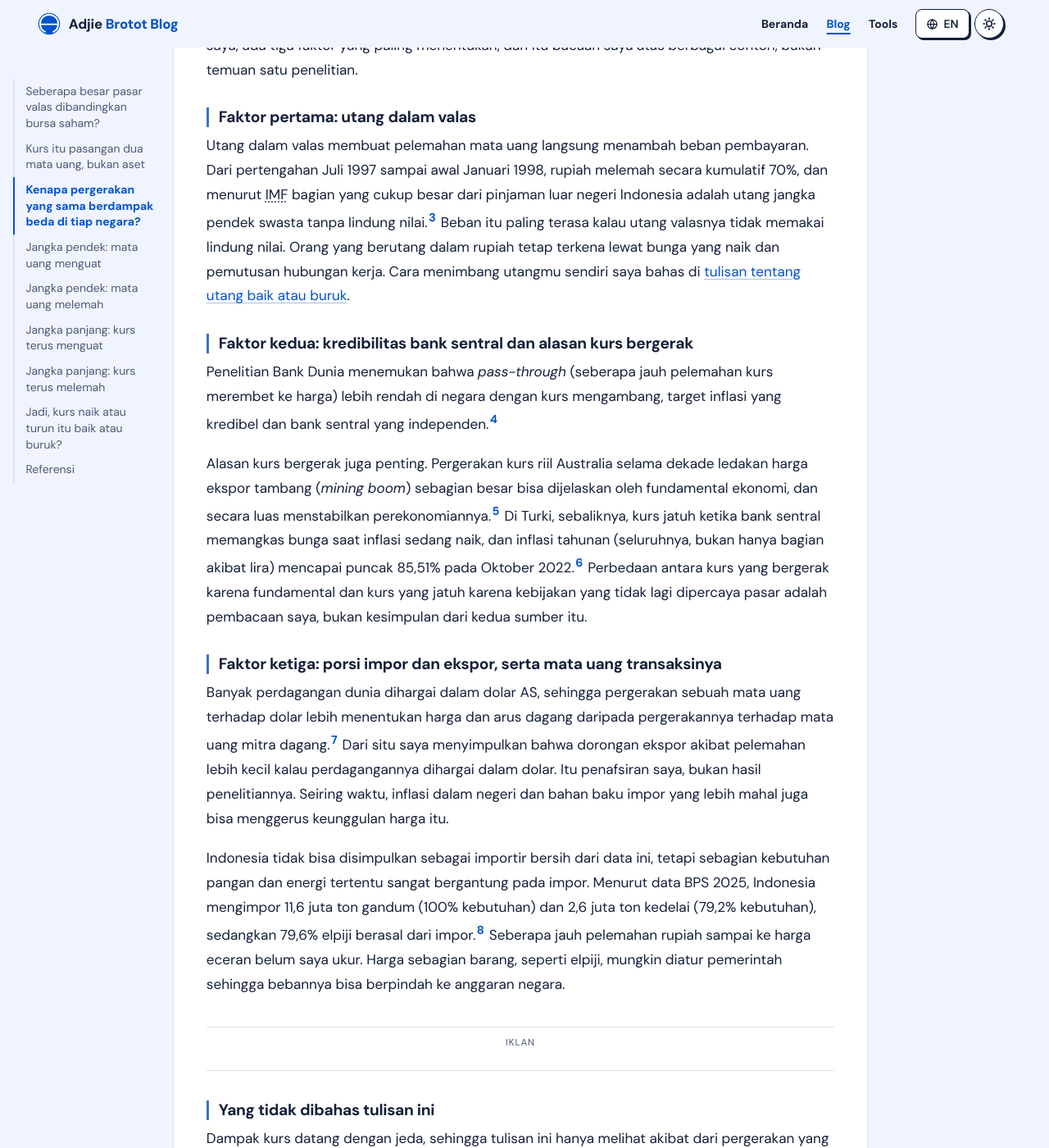
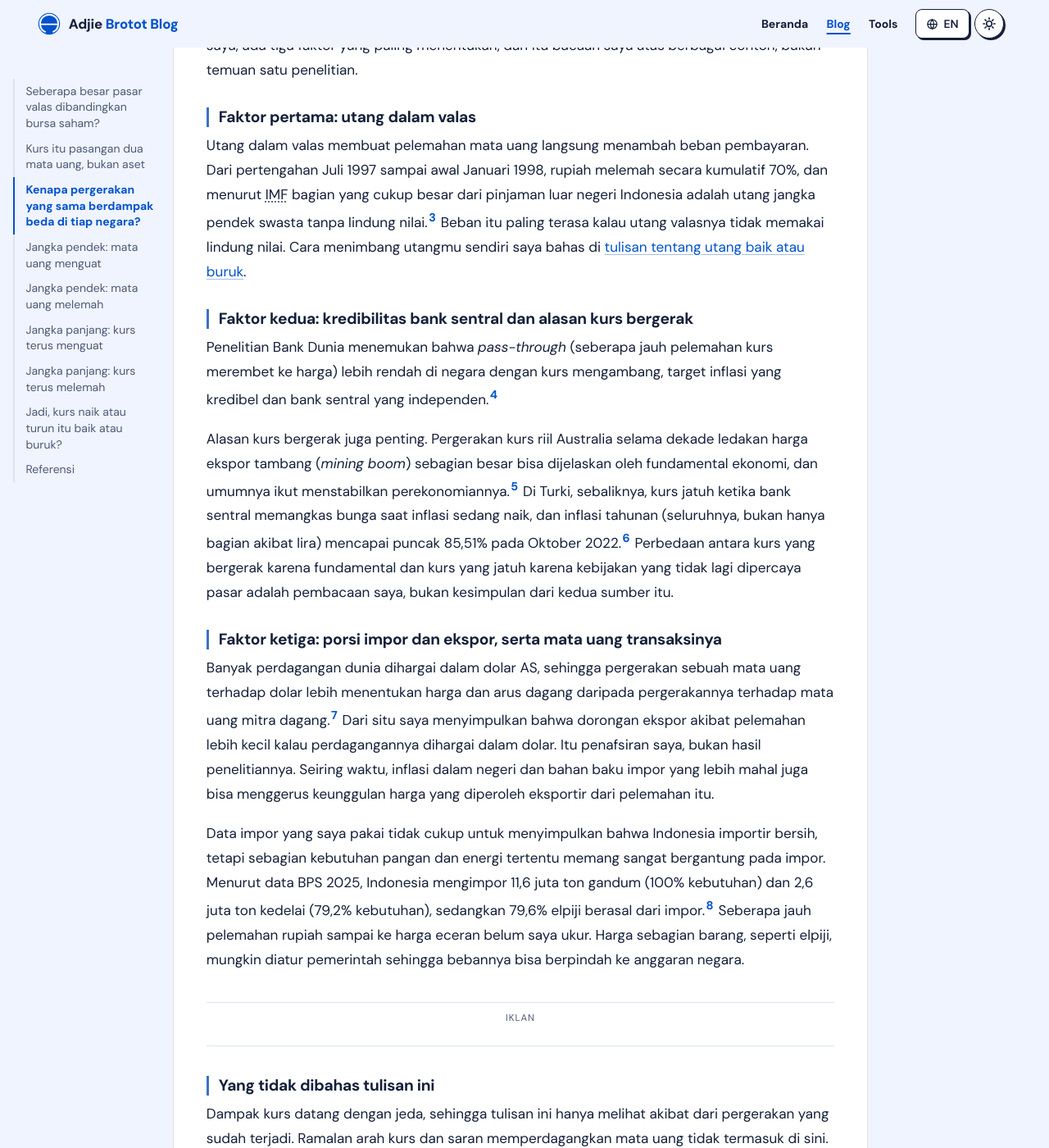
Before and after one commit to adjiebrotot/blog, a Jekyll site: the page built from id/_posts/2026-11-19-dampak-kurs-rupiah-ke-kehidupan-sehari-hari.md, in a window 1280 px wide and 1400 px high, scrolled down 3462 px. Shown: the whole window at 82% size. Built offline with Jekyll 4.4.1, drawn with Linux system fonts in a browser that asks for light colours; some of the changed text lies outside the part shown.

Commit message:
ID currency post: apply evaluator style suggestions
Co-Authored-By: Claude Opus 5.5 <noreply@anthropic.com>
Claude-Session: https://claude.ai/code/session_01QpNtMjjaPMKBfbsDosoiJb

```diff
--- a/id/_posts/2026-11-19-dampak-kurs-rupiah-ke-kehidupan-sehari-hari.md
+++ b/id/_posts/2026-11-19-dampak-kurs-rupiah-ke-kehidupan-sehari-hari.md
@@ -44,19 +44,19 @@ Satu pergerakan kurs bisa nyaris tak terasa di satu negara dan menghantam negara
 
 ### Faktor pertama: utang dalam valas
 
-Utang dalam valas membuat pelemahan mata uang langsung menambah beban pembayaran. Dari pertengahan Juli 1997 sampai awal Januari 1998, rupiah melemah secara kumulatif 70%, dan menurut IMF bagian yang cukup besar dari pinjaman luar negeri Indonesia adalah utang jangka pendek swasta tanpa lindung nilai.[^imf] Beban itu paling terasa kalau utang valasnya tidak memakai lindung nilai. Orang yang berutang dalam rupiah tetap terkena lewat bunga yang naik dan pemutusan hubungan kerja. Cara menimbang utangmu sendiri saya bahas di [tulisan tentang utang baik atau buruk](/id/utang-baik-atau-buruk/).
+Utang dalam valas membuat pelemahan mata uang langsung menambah beban pembayaran. Dari pertengahan Juli 1997 sampai awal Januari 1998, rupiah melemah secara kumulatif 70%, dan menurut IMF bagian yang cukup besar dari pinjaman luar negeri Indonesia adalah utang jangka pendek swasta tanpa lindung nilai.[^imf] Beban itu paling terasa kalau utang valasnya tidak memakai lindung nilai. Cara menimbang utangmu sendiri saya bahas di [tulisan tentang utang baik atau buruk](/id/utang-baik-atau-buruk/).
 
 ### Faktor kedua: kredibilitas bank sentral dan alasan kurs bergerak
 
 Penelitian Bank Dunia menemukan bahwa *pass-through* (seberapa jauh pelemahan kurs merembet ke harga) lebih rendah di negara dengan kurs mengambang, target inflasi yang kredibel dan bank sentral yang independen.[^pt]
 
-Alasan kurs bergerak juga penting. Pergerakan kurs riil Australia selama dekade ledakan harga ekspor tambang (*mining boom*) sebagian besar bisa dijelaskan oleh fundamental ekonomi, dan secara luas menstabilkan perekonomiannya.[^rba] Di Turki, sebaliknya, kurs jatuh ketika bank sentral memangkas bunga saat inflasi sedang naik, dan inflasi tahunan (seluruhnya, bukan hanya bagian akibat lira) mencapai puncak 85,51% pada Oktober 2022.[^turkey] Perbedaan antara kurs yang bergerak karena fundamental dan kurs yang jatuh karena kebijakan yang tidak lagi dipercaya pasar adalah pembacaan saya, bukan kesimpulan dari kedua sumber itu.
+Alasan kurs bergerak juga penting. Pergerakan kurs riil Australia selama dekade ledakan harga ekspor tambang (*mining boom*) sebagian besar bisa dijelaskan oleh fundamental ekonomi, dan umumnya ikut menstabilkan perekonomiannya.[^rba] Di Turki, sebaliknya, kurs jatuh ketika bank sentral memangkas bunga saat inflasi sedang naik, dan inflasi tahunan (seluruhnya, bukan hanya bagian akibat lira) mencapai puncak 85,51% pada Oktober 2022.[^turkey] Perbedaan antara kurs yang bergerak karena fundamental dan kurs yang jatuh karena kebijakan yang tidak lagi dipercaya pasar adalah pembacaan saya, bukan kesimpulan dari kedua sumber itu.
 
 ### Faktor ketiga: porsi impor dan ekspor, serta mata uang transaksinya
 
-Banyak perdagangan dunia dihargai dalam dolar AS, sehingga pergerakan sebuah mata uang terhadap dolar lebih menentukan harga dan arus dagang daripada pergerakannya terhadap mata uang mitra dagang.[^gopinath] Dari situ saya menyimpulkan bahwa dorongan ekspor akibat pelemahan lebih kecil kalau perdagangannya dihargai dalam dolar. Itu penafsiran saya, bukan hasil penelitiannya. Seiring waktu, inflasi dalam negeri dan bahan baku impor yang lebih mahal juga bisa menggerus keunggulan harga itu.
+Banyak perdagangan dunia dihargai dalam dolar AS, sehingga pergerakan sebuah mata uang terhadap dolar lebih menentukan harga dan arus dagang daripada pergerakannya terhadap mata uang mitra dagang.[^gopinath] Dari situ saya menyimpulkan bahwa dorongan ekspor akibat pelemahan lebih kecil kalau perdagangannya dihargai dalam dolar. Itu penafsiran saya, bukan hasil penelitiannya. Seiring waktu, inflasi dalam negeri dan bahan baku impor yang lebih mahal juga bisa menggerus keunggulan harga yang diperoleh eksportir dari pelemahan itu.
 
-Indonesia tidak bisa disimpulkan sebagai importir bersih dari data ini, tetapi sebagian kebutuhan pangan dan energi tertentu sangat bergantung pada impor. Menurut data BPS 2025, Indonesia mengimpor 11,6 juta ton gandum (100% kebutuhan) dan 2,6 juta ton kedelai (79,2% kebutuhan), sedangkan 79,6% elpiji berasal dari impor.[^katadata] Seberapa jauh pelemahan rupiah sampai ke harga eceran belum saya ukur. Harga sebagian barang, seperti elpiji, mungkin diatur pemerintah sehingga bebannya bisa berpindah ke anggaran negara.
+Data impor yang saya pakai tidak cukup untuk menyimpulkan bahwa Indonesia importir bersih, tetapi sebagian kebutuhan pangan dan energi tertentu memang sangat bergantung pada impor. Menurut data BPS 2025, Indonesia mengimpor 11,6 juta ton gandum (100% kebutuhan) dan 2,6 juta ton kedelai (79,2% kebutuhan), sedangkan 79,6% elpiji berasal dari impor.[^katadata] Seberapa jauh pelemahan rupiah sampai ke harga eceran belum saya ukur. Harga sebagian barang, seperti elpiji, mungkin diatur pemerintah sehingga bebannya bisa berpindah ke anggaran negara.
 
 ### Yang tidak dibahas tulisan ini
 
@@ -141,7 +141,7 @@ Pelemahan kurs membawa empat dampak jangka pendek. Untuk rupiah, pelemahan berar
 
 **Apa yang terjadi.** Orang yang berpenghasilan rupiah tetapi berutang dolar harus menyediakan lebih banyak rupiah untuk setiap cicilan.
 
-**Contoh.** Rupiah melemah secara kumulatif 70% dari pertengahan Juli 1997 sampai awal Januari 1998.[^imf] Fane dan McLeod memperkirakan biaya restrukturisasi seluruh krisis perbankan Indonesia bagi pembayar pajak sekitar 40% dari produk domestik bruto setahun, angka yang tidak bisa dibebankan pada pelemahan rupiah saja.[^fane]
+**Contoh.** Rupiah melemah secara kumulatif 70% dari pertengahan Juli 1997 sampai awal Januari 1998.[^imf] Fane dan McLeod memperkirakan bahwa seluruh krisis perbankan Indonesia membebani pembayar pajak lewat biaya restrukturisasi sekitar 40% dari produk domestik bruto setahun, angka yang tidak bisa dibebankan pada pelemahan rupiah saja.[^fane]
 
 **Catatan.** Beban ini paling terasa kalau utang valasnya tidak memakai lindung nilai. Orang yang berutang dalam rupiah terkena lewat bunga yang naik dan pemutusan hubungan kerja.
 
```
Also changed, not shown: other parts of id/_posts/2026-11-19-dampak-kurs-rupiah-ke-kehidupan-sehari-hari.md (+9 -9 lines).
